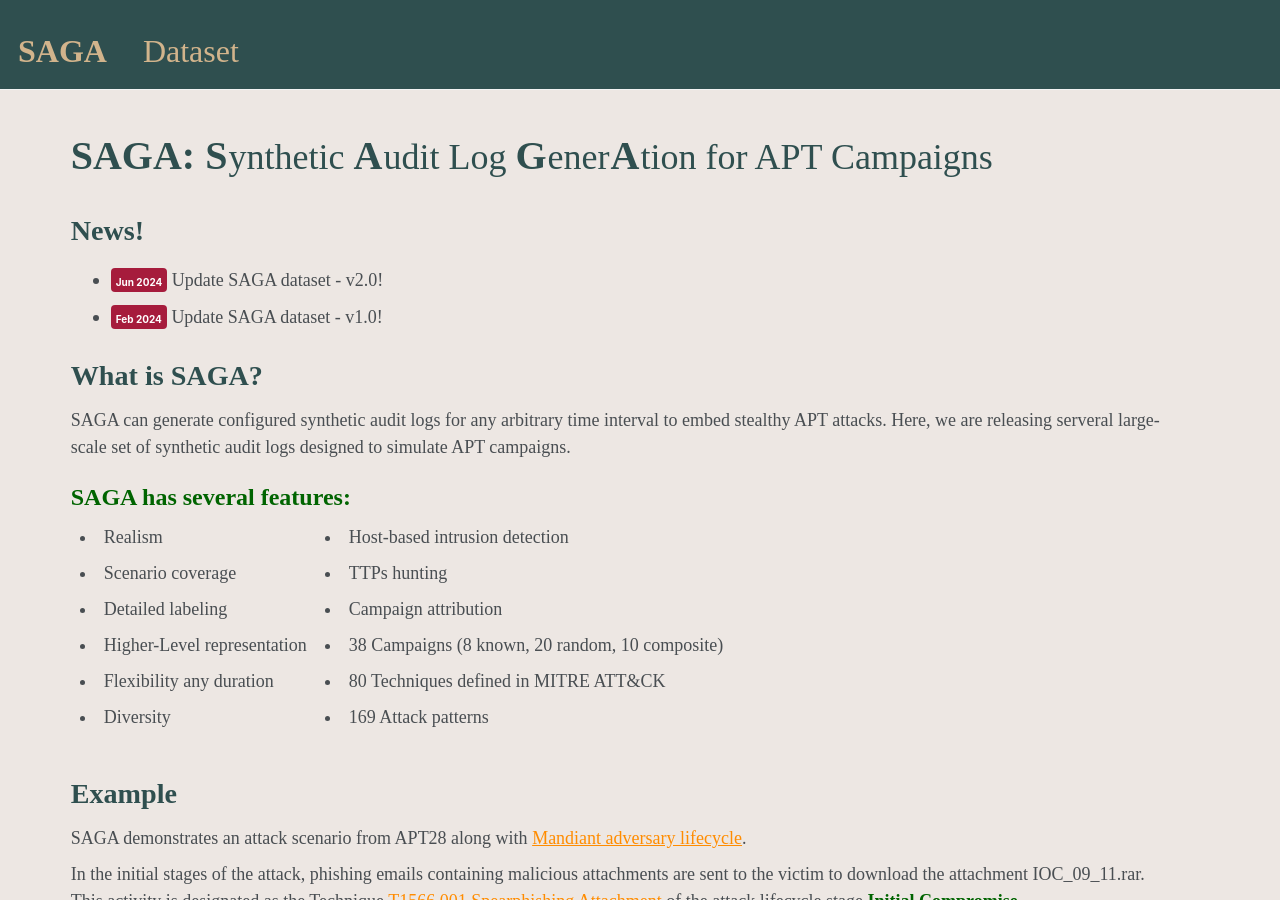
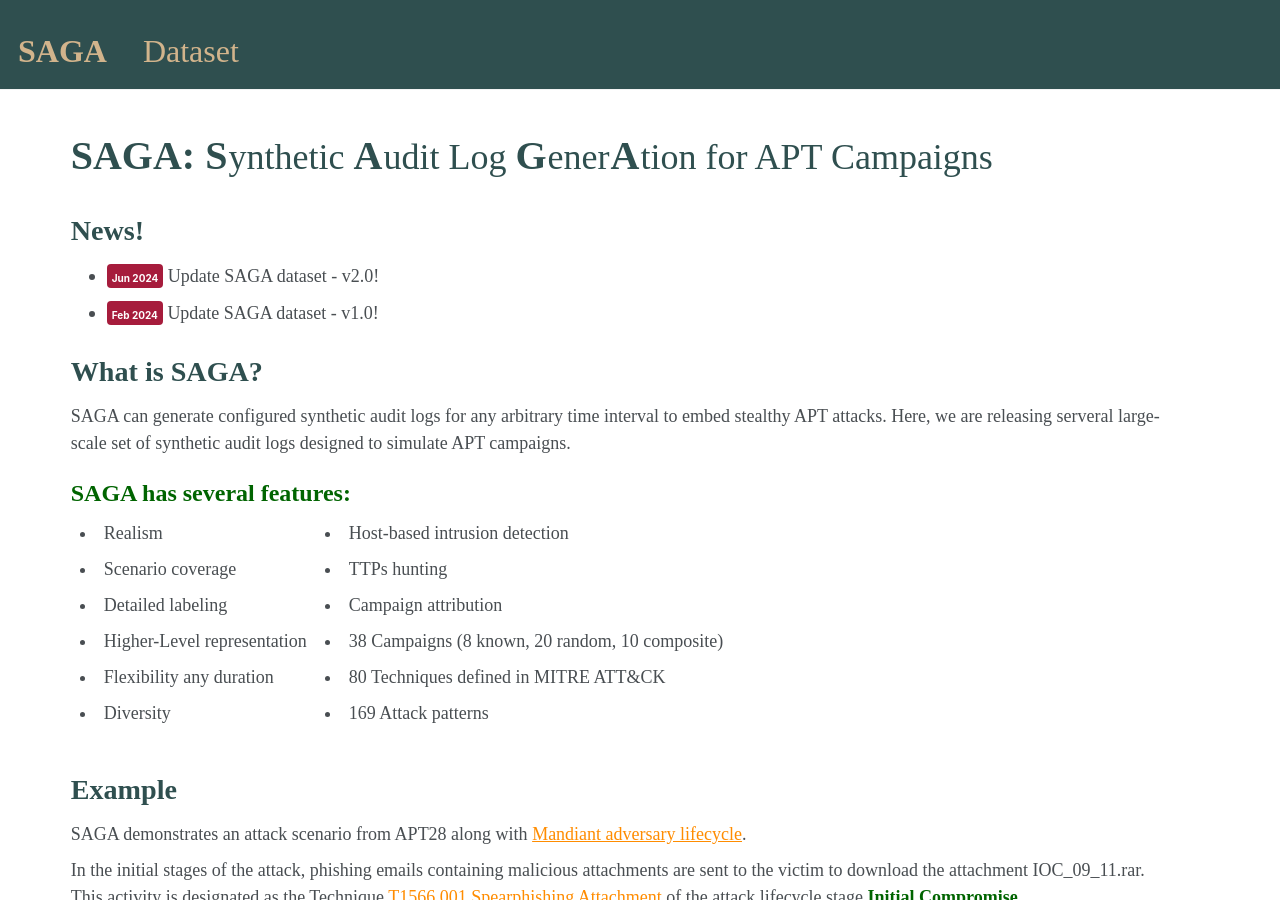
Before and after one commit to KKKK16/KKKK16.github.io, a Jekyll site: the page built from _pages/about.md, in a window 1280 px wide and 900 px high. Built offline with Jekyll 4.4.1, drawn with Linux system fonts in a browser that asks for light colours.

Commit message:
Update head.html

```diff
--- a/_includes/head.html
+++ b/_includes/head.html
@@ -5,6 +5,9 @@
 {% include seo.html %}
 
 <link href="{% if site.atom_feed.path %}{{ site.atom_feed.path }}{% else %}{{ base_path }}/feed.xml{% endif %}" type="application/atom+xml" rel="alternate" title="{{ site.title }} Feed">
+
+<!-- Bootstrap  -->
+<link href="https://cdn.jsdelivr.net/npm/bootstrap@5.0.0/dist/css/bootstrap.min.css" rel="stylesheet" integrity="sha384-wEmeIV1mKuiNpC+IOBjI7aAzPcEZeedi5yW5f2yOq55WWLwNGmvvx4Um1vskeMj0" crossorigin="anonymous">
 
 <!-- http://t.co/dKP3o1e -->
 <meta name="HandheldFriendly" content="True">
```
